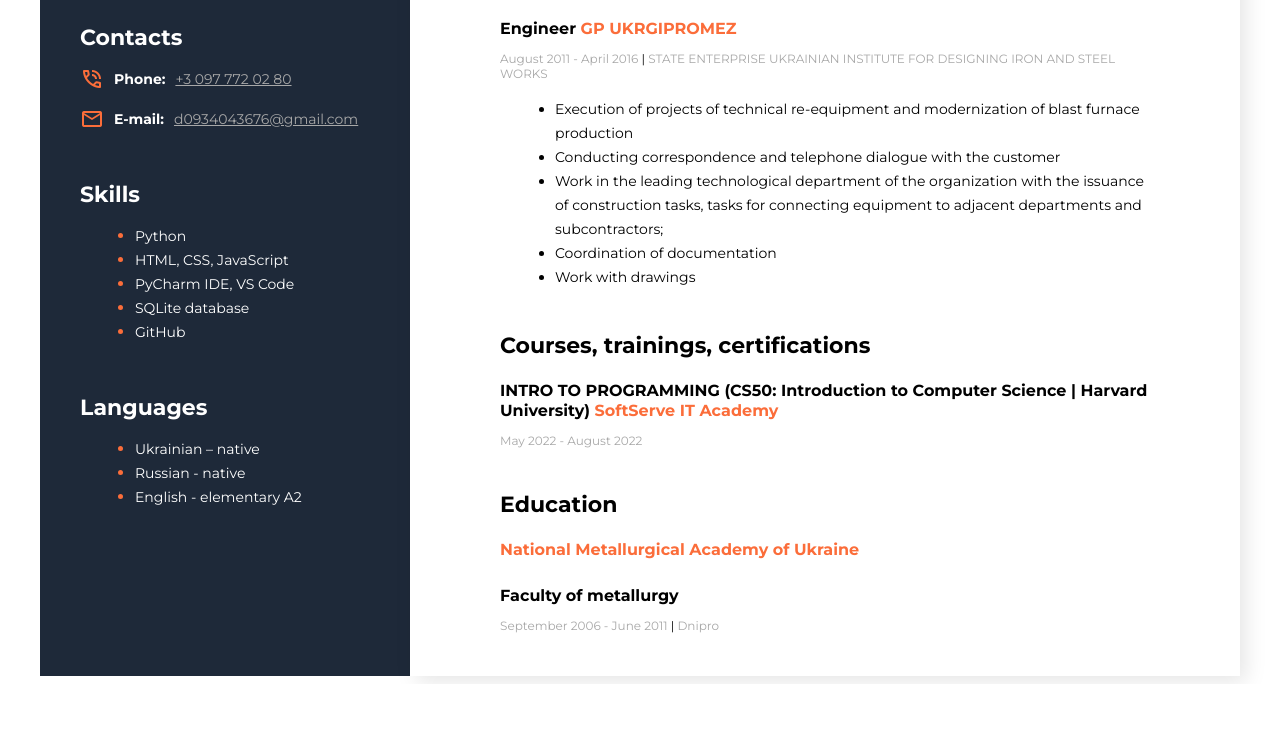
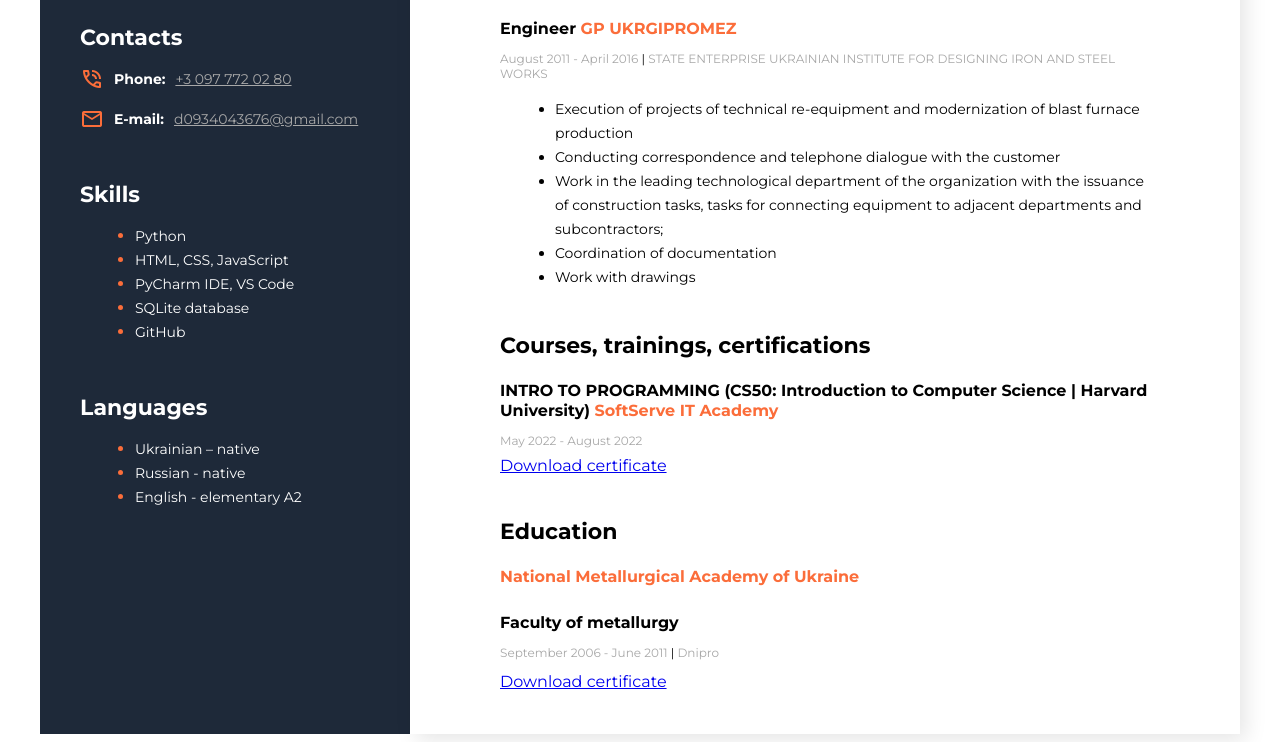
Before and after one commit to DmytroKaistro/CV, a plain HTML site: page index.html in a window 1280 px wide. Shown: the part 450-1192 px from the top of the page. Before the commit the page ends 1134 px from the top, so only its background shows below. Drawn offline with nearby package versions, Linux system fonts and the light colour scheme.

Commit message:
Update index.html

```diff
--- a/index.html
+++ b/index.html
@@ -53,6 +53,7 @@
                     <div>
                         <h4 class="position">INTRO TO PROGRAMMING (CS50: Introduction to Computer Science | Harvard University) <span class="organization">SoftServe IT Academy</span></h4>
                         <p class="period">May 2022 - August 2022</p>
+                        <a class="download-link" href="Certificate softserve.pdf" download>Download certificate </a>
                     </div>
                 </div>
                 <!--Education-->
@@ -63,6 +64,7 @@
                         <h4 class="education-build">National Metallurgical Academy of Ukraine</h4>
                         <h5 class="position">Faculty of metallurgy</h5>
                         <p class="education-period">September 2006 - June 2011 <span class="line">|</span> Dnipro</p>
+                        <a class="download-link" href="Certificate softserve.pdf" download>Download certificate </a>
                     </div>
                 </div>
             </div>
```
